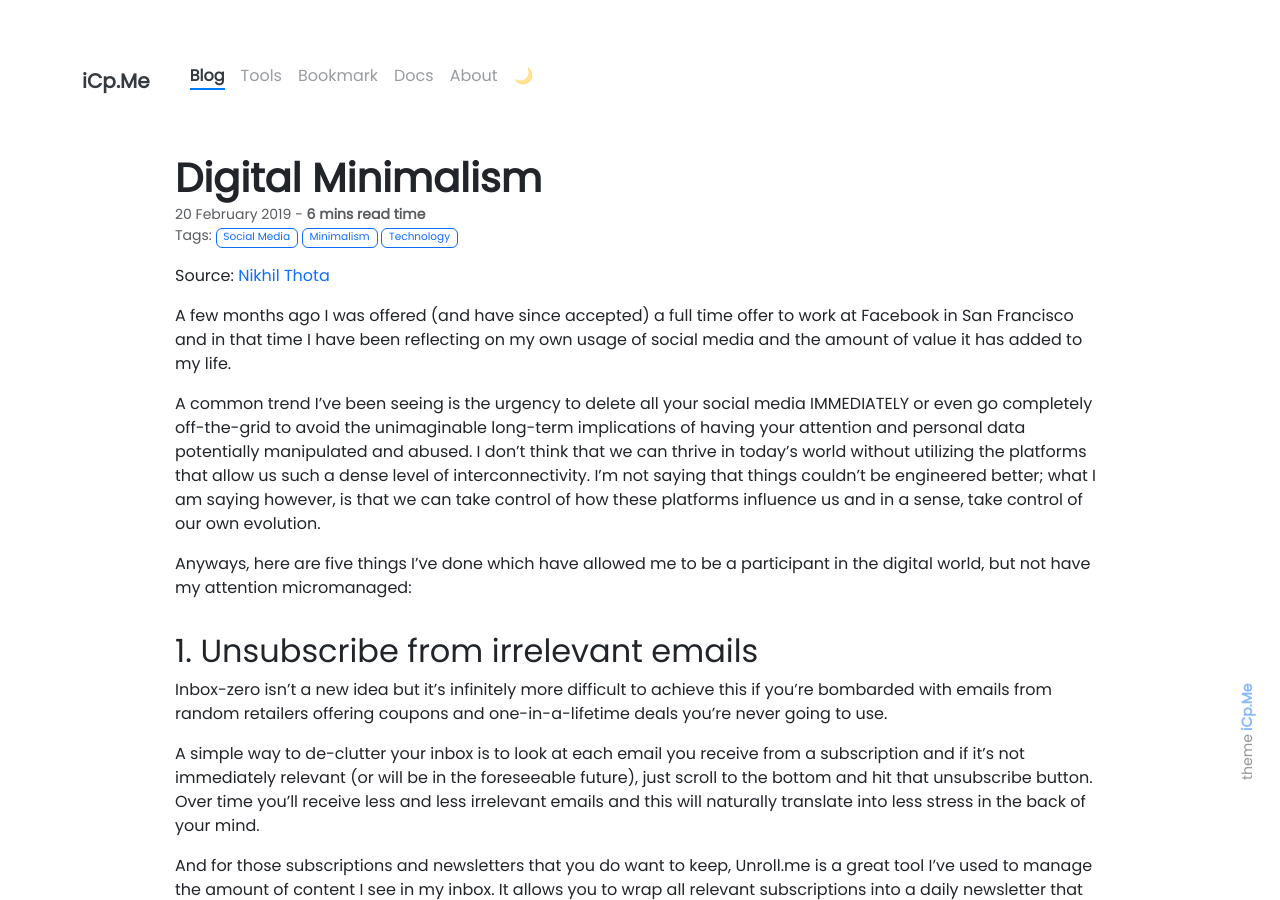
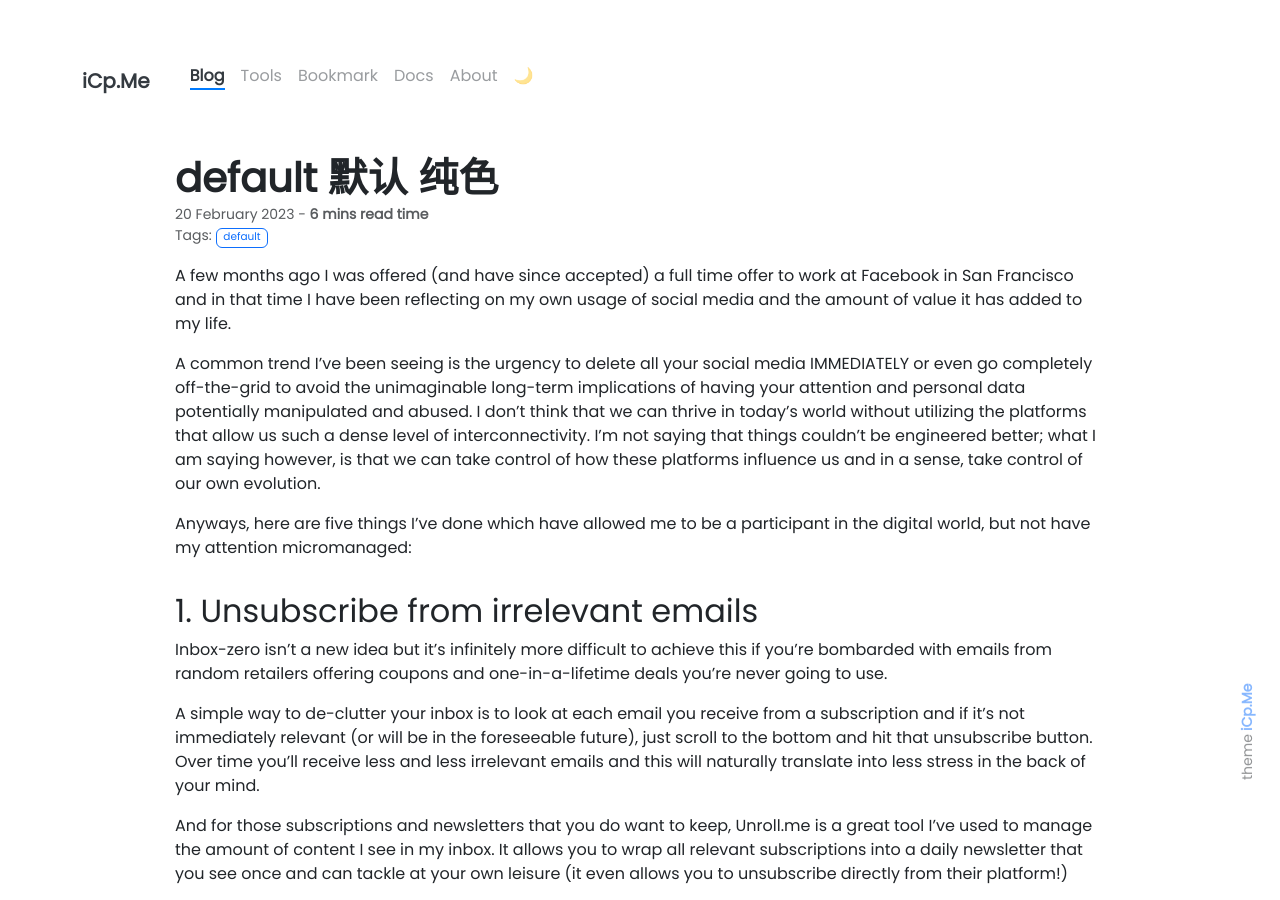
Before and after one commit to WorkSpacesPro/icp, a Jekyll site: the page built from _posts/2023-02-20-default.md, in a window 1280 px wide and 900 px high. Built offline with Jekyll 4.4.1, drawn with Linux system fonts in a browser that asks for light colours; our own code applies the rules of GitHub Pages for plain Markdown files.

Commit message:
Update and rename 2019-02-20-digital-minimalism.md to 2023-02-20-default.md

```diff
--- a/_posts/2019-02-20-digital-minimalism.md
+++ b/_posts/2023-02-20-default.md
@@ -1,12 +1,10 @@
 ---
-title: Digital Minimalism
-tags: [Social Media, Minimalism, Technology]
+title: default 默认 纯色
+tags: [default]
 style:
 color:
 description: Minimalism is the art of knowing how much is just enough. Digital minimalism applies this idea to our personal technology. It’s the key to living a focused life in an increasingly noisy world.
 ---
-
-Source: [Nikhil Thota](https://medium.com/@nikhilthota/digital-minimalism-ac083064b4e4)
 
 A few months ago I was offered (and have since accepted) a full time offer to work at Facebook in San Francisco and in that time I have been reflecting on my own usage of social media and the amount of value it has added to my life.
 
@@ -48,9 +46,6 @@ In similar fashion to the previous steps, this takes some time and conscious eff
 
 One of my favorite features on my phone is Do Not Disturb. It allows you to silence all non-critical notifications for an indefinite amount of time. This is what I use when I’m working on school work, personal projects, or even this article. On both iOS and Android, you’re given fairly granular control over what is considered critical so you can pick and choose what is worth the focus lost from a distraction.
 
-{% include elements/figure.html image="https://cdn-images-1.medium.com/max/1000/0*MAeS-4fEc0Y7T4VB.jpg" caption="iOS" %}
-{% include elements/figure.html image="https://cdn-images-1.medium.com/max/1000/0*nF_H2-8oTY7C0a54.png" caption="Android" %}
-
 Apple and Google also fairly recently rolled out time management tools which allow the user to be restricted from certain applications after a given amount of use. This really helps to add an extra layer of discipline if you’re trying to build the habit of using your phone less.
 
 Minimalism isn’t a philosophy that demands you to sell everything you own, wear the same outfit for the rest of your life, and live out of your van. Rather, it’s taking a hard look at everything in your life and determining whether something truly provides happiness for you. Digital Minimalism is a subset of this way of thinking and is a philosophy that has allowed me to work in tech and be an active participant of social media, but also maintain my own level of free thinking and choose what I focus on.
```
